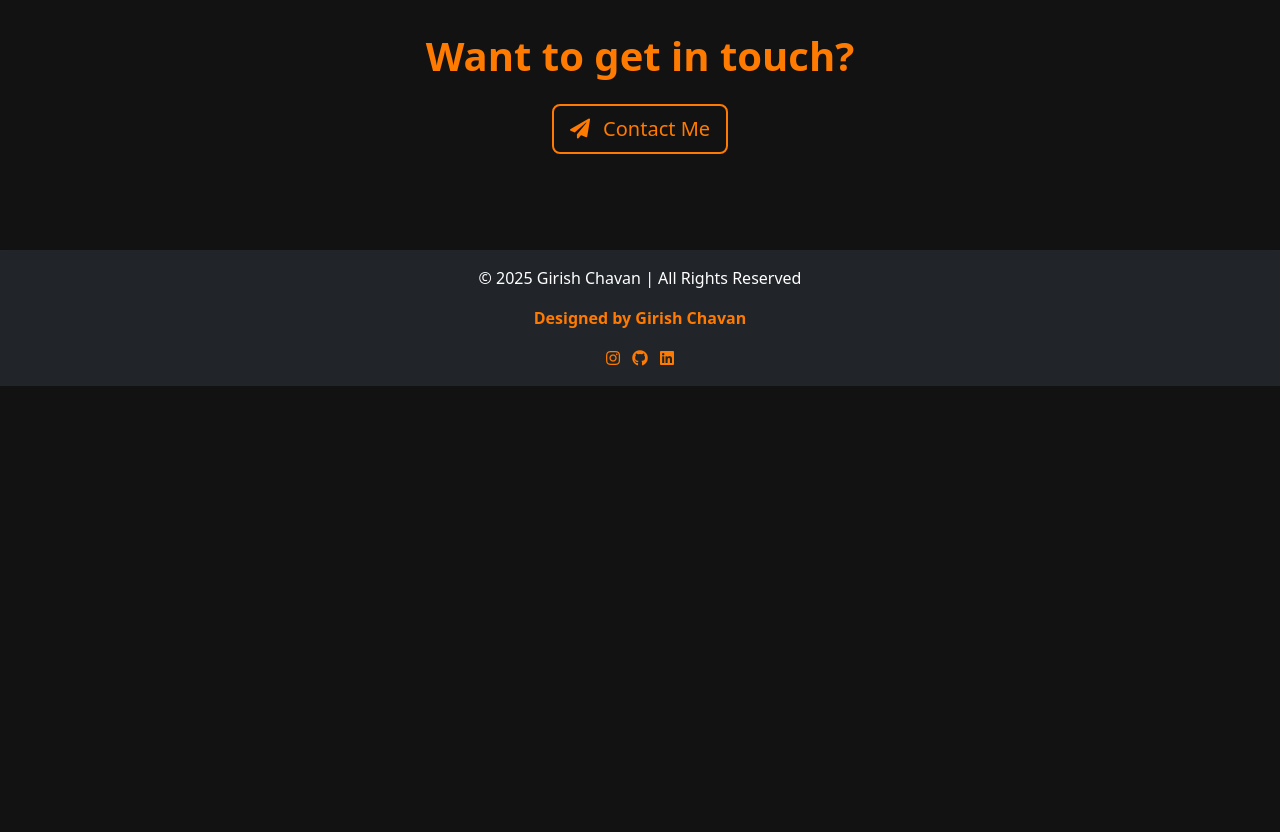
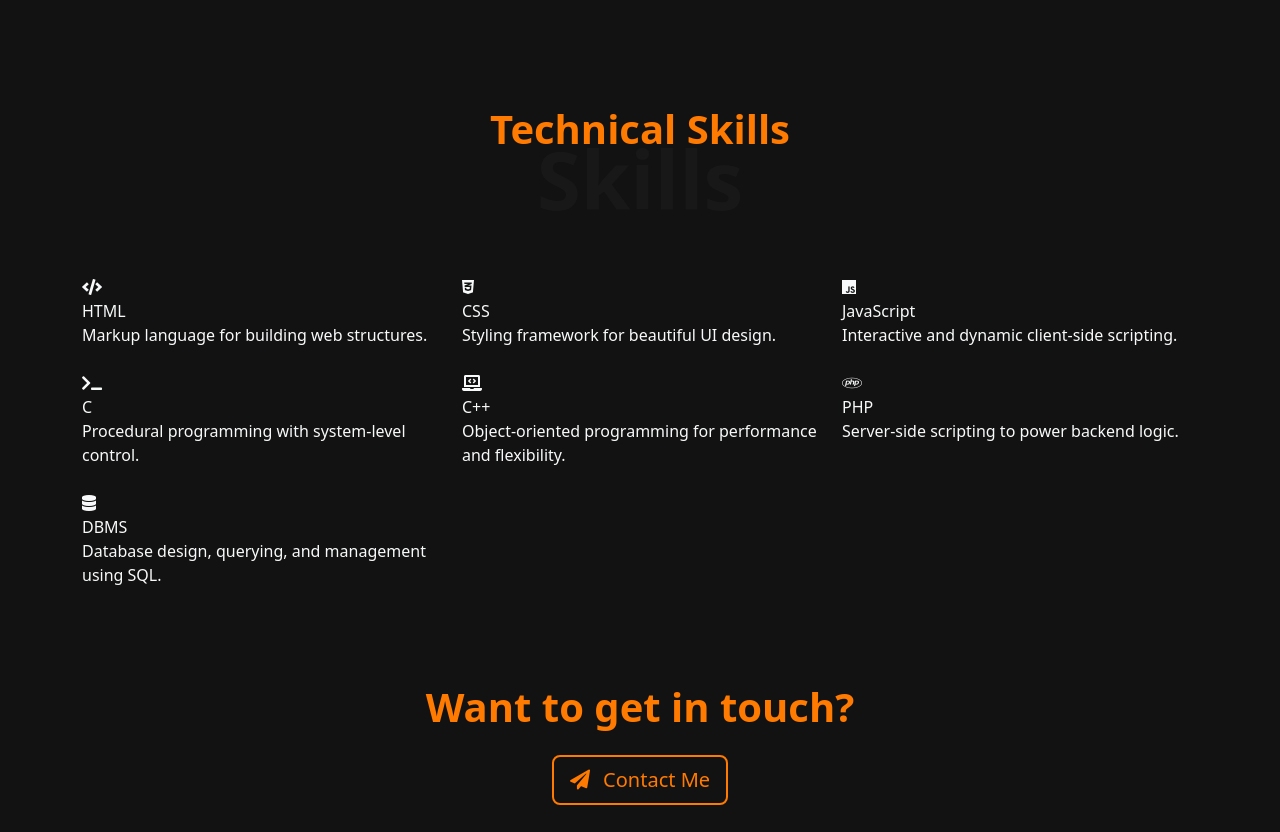
Before and after one commit to Gcalaone2005/GirishChavan-Portfolio, a plain HTML site: page index.html in a window 1280 px wide. Shown: the part 1562-2394 px from the top of the page. Before the commit the page ends 1948 px from the top, so only its background shows below. Drawn offline with nearby package versions, Linux system fonts and the light colour scheme.

Commit message:
Update index.html

```diff
--- a/index.html
+++ b/index.html
@@ -64,7 +64,8 @@
   </section>
 
   <section class="srwl-section" data-aos="fade-up">
-    <h3 class="text-orange text-center mb-4">English Language Proficiency (SRWL)</h3>
+    <h2 class="text-center fw-bold text-orange" style="font-size: 2.5rem;">English Language Proficiency</h2>
+    <h1 class="text-center display-1 fw-bold text-white-50" style="opacity: 0.05; margin-top: -30px;">My Skills</h1>
     <div class="skills-container">
       <div class="skill-block">
         <div class="circle-wrap" style="--percent: 66%;">
@@ -93,6 +94,74 @@
     </div>
   </section>
 
+  <!-- Technical Skills Section -->
+<section class="py-5" data-aos="fade-up">
+  <div class="container">
+    <h2 class="text-center fw-bold text-orange" style="font-size: 2.5rem;">Technical Skills</h2>
+    <h1 class="text-center display-1 fw-bold text-white-50" style="opacity: 0.05; margin-top: -30px;">Skills</h1>
+    <div class="row g-4 mt-4">
+
+      <div class="col-md-4 col-sm-6">
+        <div class="interest-box h-100">
+          <i class="fas fa-code"></i>
+          <div class="interest-title">HTML</div>
+          <div class="interest-desc">Markup language for building web structures.</div>
+        </div>
+      </div>
+
+      <div class="col-md-4 col-sm-6">
+        <div class="interest-box h-100">
+          <i class="fab fa-css3-alt"></i>
+          <div class="interest-title">CSS</div>
+          <div class="interest-desc">Styling framework for beautiful UI design.</div>
+        </div>
+      </div>
+
+      <div class="col-md-4 col-sm-6">
+        <div class="interest-box h-100">
+          <i class="fab fa-js"></i>
+          <div class="interest-title">JavaScript</div>
+          <div class="interest-desc">Interactive and dynamic client-side scripting.</div>
+        </div>
+      </div>
+
+      <div class="col-md-4 col-sm-6">
+        <div class="interest-box h-100">
+          <i class="fas fa-terminal"></i>
+          <div class="interest-title">C</div>
+          <div class="interest-desc">Procedural programming with system-level control.</div>
+        </div>
+      </div>
+
+      <div class="col-md-4 col-sm-6">
+        <div class="interest-box h-100">
+          <i class="fas fa-laptop-code"></i>
+          <div class="interest-title">C++</div>
+          <div class="interest-desc">Object-oriented programming for performance and flexibility.</div>
+        </div>
+      </div>
+
+      <div class="col-md-4 col-sm-6">
+        <div class="interest-box h-100">
+          <i class="fab fa-php"></i>
+          <div class="interest-title">PHP</div>
+          <div class="interest-desc">Server-side scripting to power backend logic.</div>
+        </div>
+      </div>
+
+      <div class="col-md-4 col-sm-6">
+        <div class="interest-box h-100">
+          <i class="fas fa-database"></i>
+          <div class="interest-title">DBMS</div>
+          <div class="interest-desc">Database design, querying, and management using SQL.</div>
+        </div>
+      </div>
+
+    </div>
+  </div>
+</section>
+
+
   <!-- Contact Call-To-Action -->
   <section id="contact" class="py-5 text-center" data-aos="fade-up">
     <div class="container">
```
